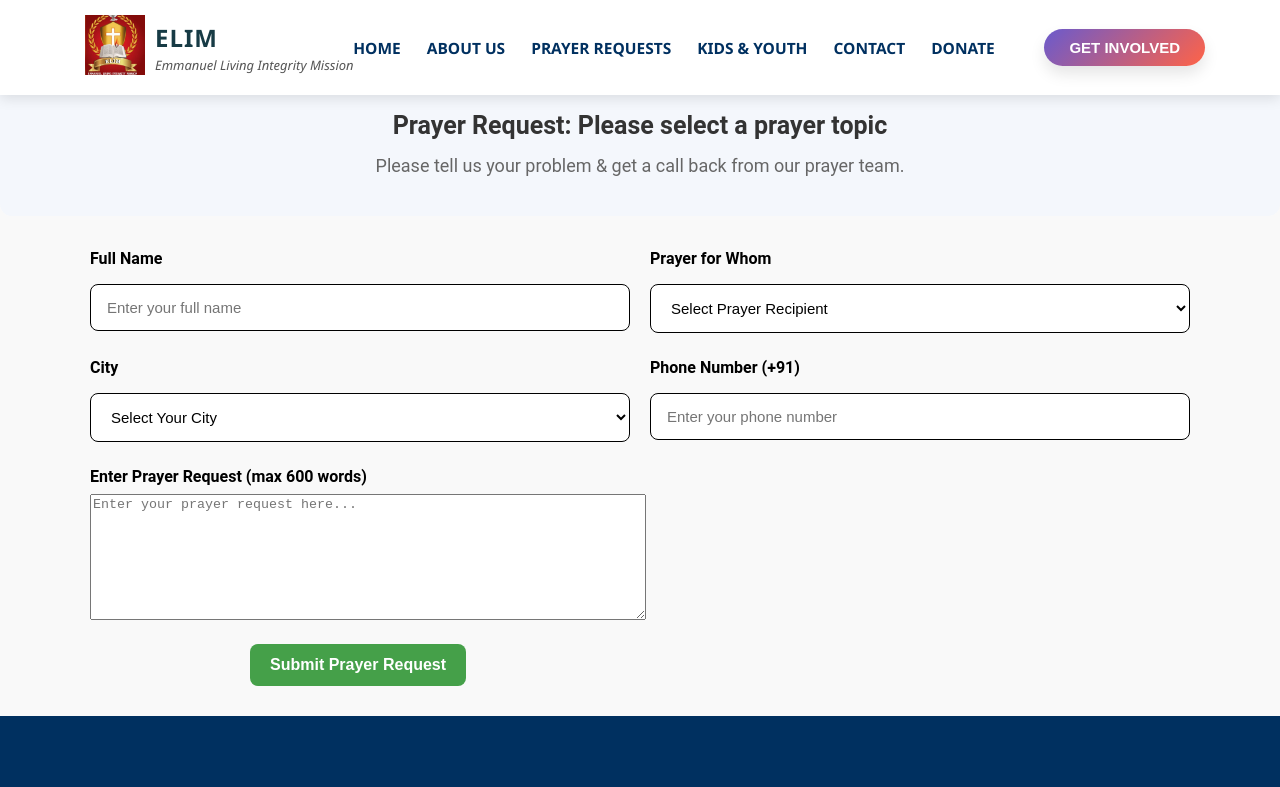
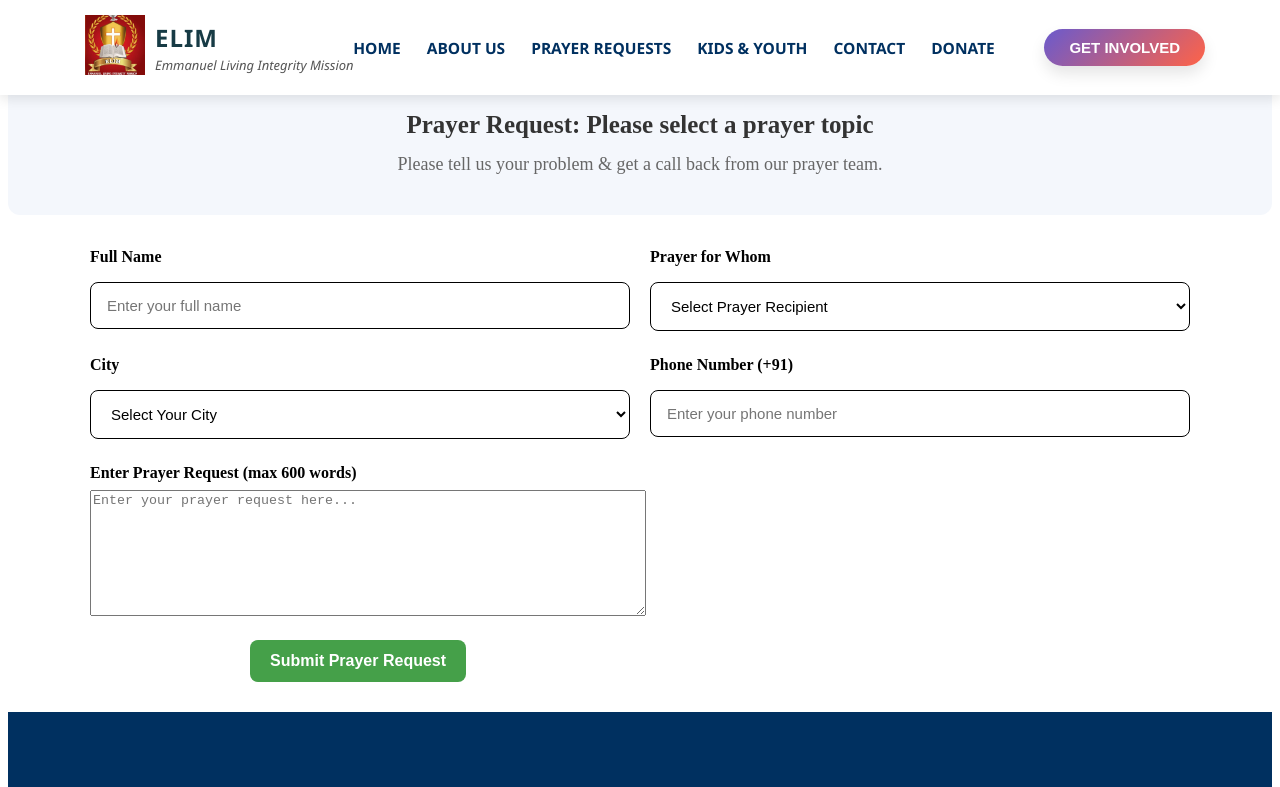
Before and after one commit to Aravind-Kumar1/Church-Community, a Next.js app: page /submitPrayer in a window 1280 px wide. Shown: the top 787 px of the page. Built offline with nearby package versions, Linux system fonts and the light colour scheme.

Commit message:
Your update message

```diff
--- a/src/styles/SubmitPrayer.module.css
+++ b/src/styles/SubmitPrayer.module.css
@@ -10,12 +10,7 @@
   --background: #fff;
 }
 
-body {
-  font-family: 'Roboto', sans-serif;
-  background-color: #f9f9f9;
-  margin: 0;
-  padding: 0;
-}
+
 
 /* Hero Section */
 .heroSection {
```
